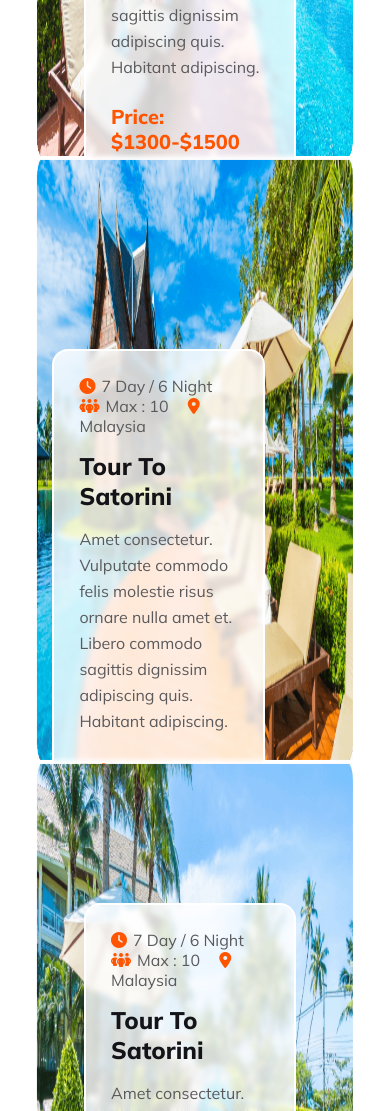
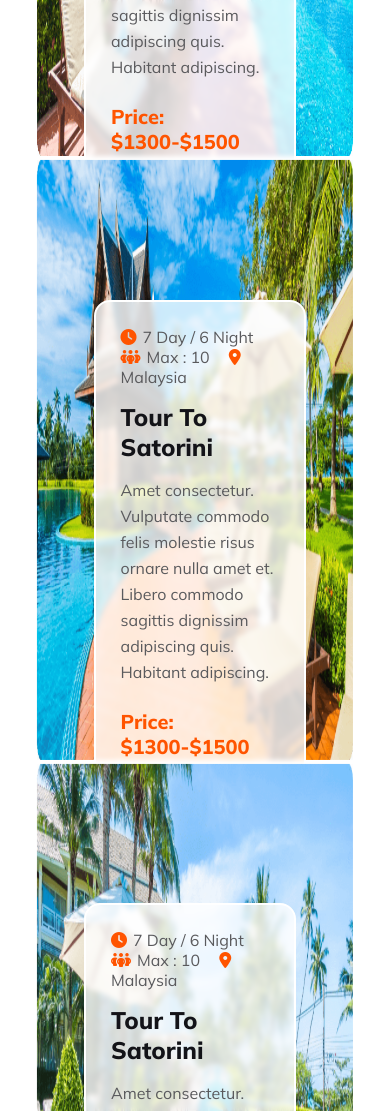
Before and after one commit to rahichy01/Hero-Travel-Website, a plain HTML site: page index.html in a window 390 px wide. Shown: the part 6865-7976 px from the top of the page. Drawn offline with Linux system fonts and the light colour scheme.

Commit message:
deals section responsive provlem solve

```diff
--- a/styles/style.css
+++ b/styles/style.css
@@ -149,6 +149,7 @@
     flex-shrink: 0;
     border: none;
     padding: 0 10px;
+    outline: none;
 }
 .banner_input_box {
     position: relative;
@@ -583,7 +584,6 @@
 
     .input_fild_banner input {
     font-size: 12px;
-    /* padding: 0 10px; */
     width: 94%;
     }
 
@@ -622,15 +622,14 @@
     .Deals_Discounts_box img {
         height: 600px;
     }
-    .Deals_Discounts_box_card1 {
-
-right: 18%;
-
-top: 23%;
-
-padding: 25px;
-
-}
-
+    .Deals_Discounts_box_card1{
+        right: 18%;
+        top: 23%;
+        padding: 25px;
+    }
+    .Deals_Discounts_box_card2{
+    left: 18%;
+    top: 15%;
+    }
 }
 /* mobile responsive end */
```
